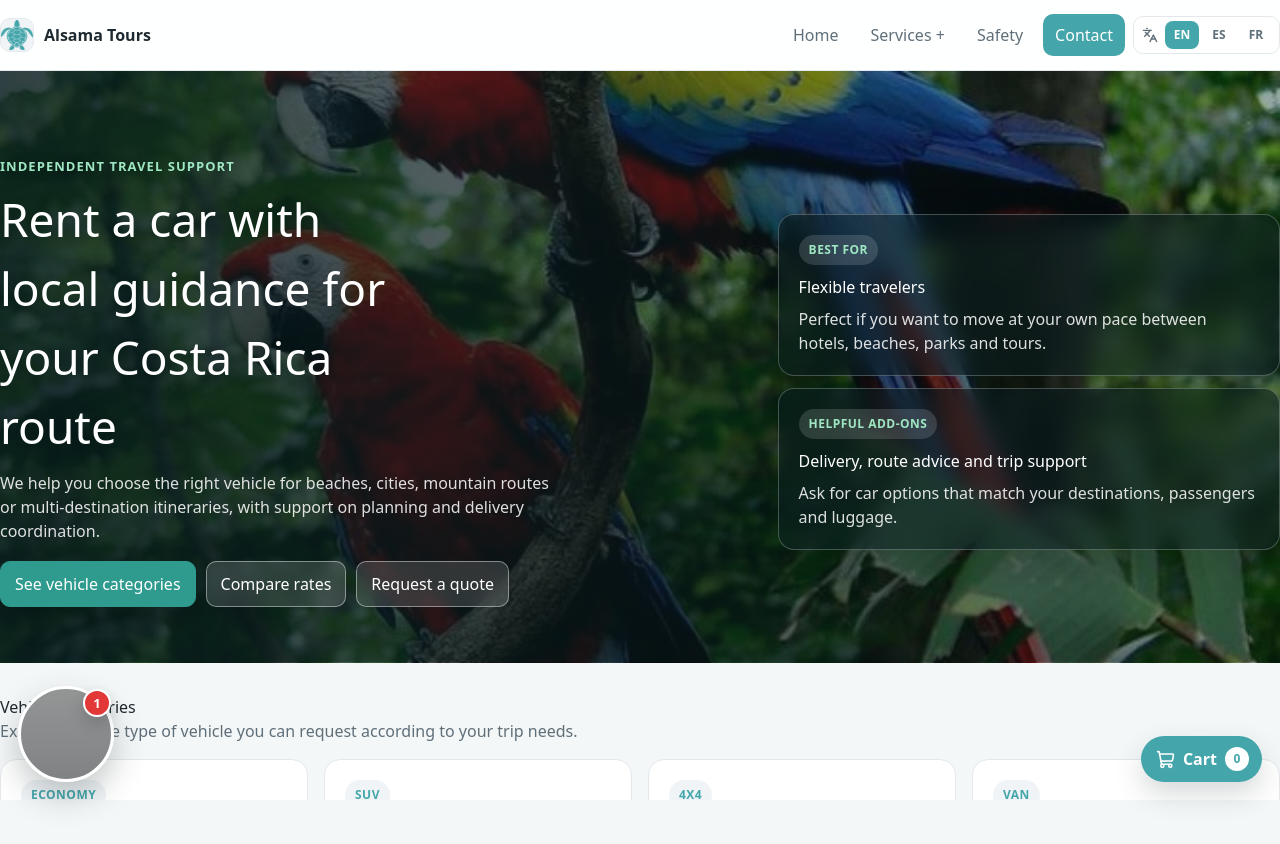
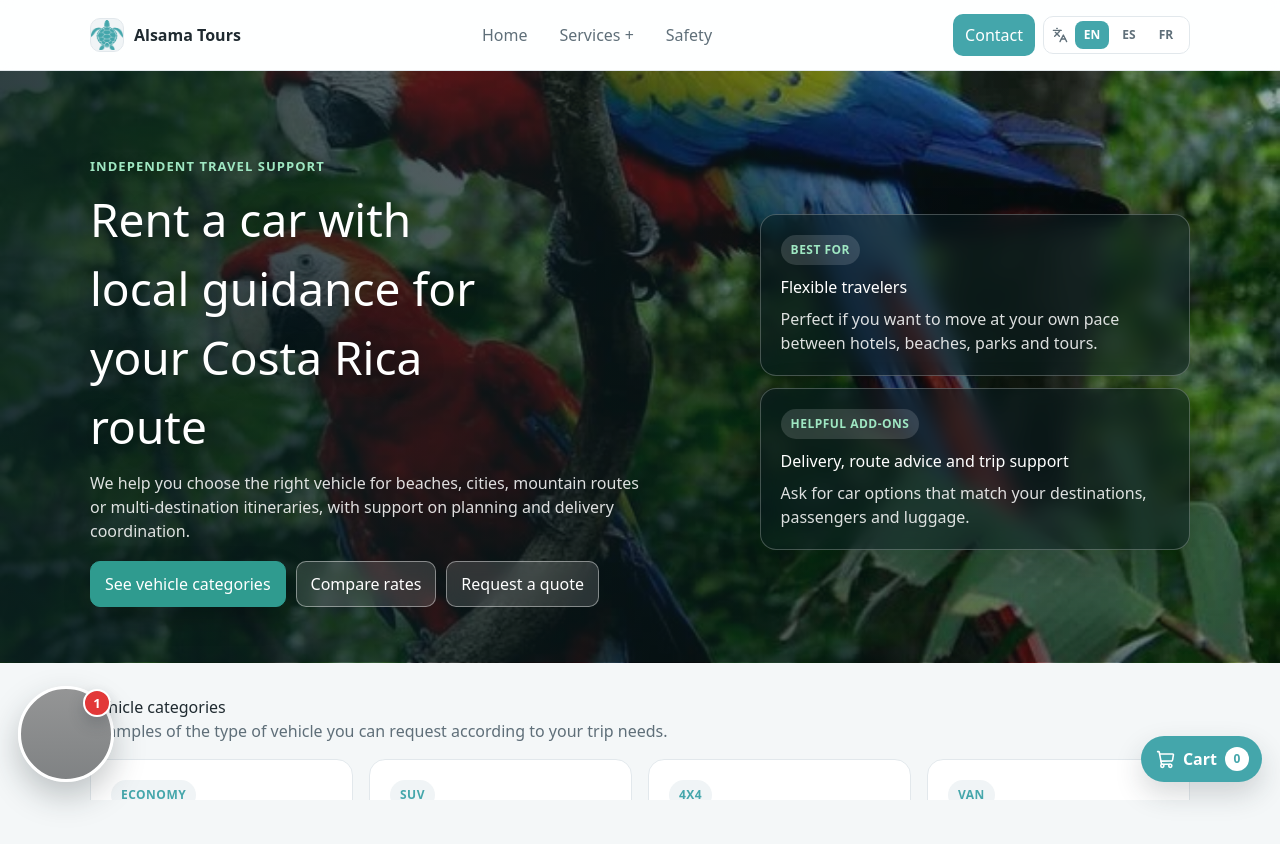
Before and after one commit to TestJuz/Alsama, a React (Vite) app: page /Rent-A-Car in a window 1280 px wide. Shown: the top 844 px of the page. Built offline with nearby package versions, Linux system fonts and the light colour scheme; grey boxes are pictures that could not be loaded.

Commit message:
Fix padding

```diff
--- a/src/components/SiteLayout.jsx
+++ b/src/components/SiteLayout.jsx
@@ -80,9 +80,16 @@ function Navigation({ homeTo, safetyHref, contactTo, brandTo }) {
           </div>
 
           <a className="nav__link" href={safetyHref} target="_blank" rel="noreferrer">Safety</a>
+          <div className="nav__mobileActions">
+            <SmartLink to={contactTo} className="nav__link nav__cta">Contact</SmartLink>
+            <LanguageSwitcher />
+          </div>
+        </nav>
+
+        <div className="nav__actions">
           <SmartLink to={contactTo} className="nav__link nav__cta">Contact</SmartLink>
           <LanguageSwitcher />
-        </nav>
+        </div>
       </div>
     </header>
   );
--- a/src/index.css
+++ b/src/index.css
@@ -7,6 +7,17 @@
 @tailwind base;
 @tailwind components;
 @tailwind utilities;
+
+.container{
+  width:min(var(--max), calc(100% - (var(--page-gutter) * 2)));
+  margin-inline:auto;
+}
+
+@media (max-width: 760px){
+  .container{
+    width:100%;
+  }
+}
 
 @layer base {
   .theme {
--- a/src/styles/site-base.css
+++ b/src/styles/site-base.css
@@ -130,6 +130,45 @@ img{ max-width:100%; display:block; }
 }
 
 .nav__dropdown[data-open="true"] .nav__dropdownMenu{ display:block; }
+
+.nav__actions{
+  display:none;
+}
+
+.nav__mobileActions{
+  display:contents;
+}
+
+@media (min-width: 901px){
+  .nav{
+    display:grid;
+    grid-template-columns:minmax(0, 1fr) auto minmax(0, 1fr);
+    min-height:64px;
+  }
+
+  .brand{
+    justify-self:start;
+  }
+
+  .nav__menu{
+    grid-column:2;
+    justify-self:center;
+    justify-content:center;
+    gap:clamp(8px, 1vw, 14px);
+  }
+
+  .nav__actions{
+    display:flex;
+    grid-column:3;
+    justify-self:end;
+    align-items:center;
+    gap:8px;
+  }
+
+  .nav__mobileActions{
+    display:none;
+  }
+}
 
 .hero{ padding: 40px 0 10px; }
 
```
